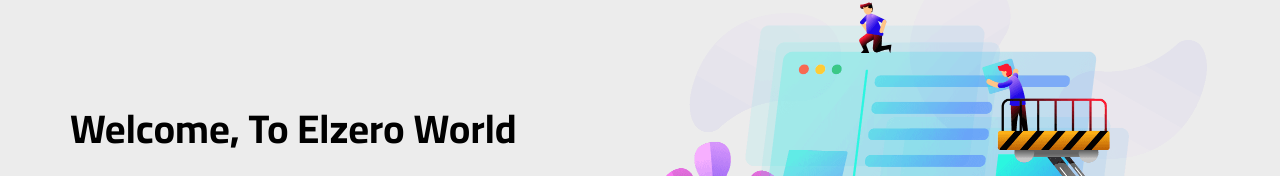
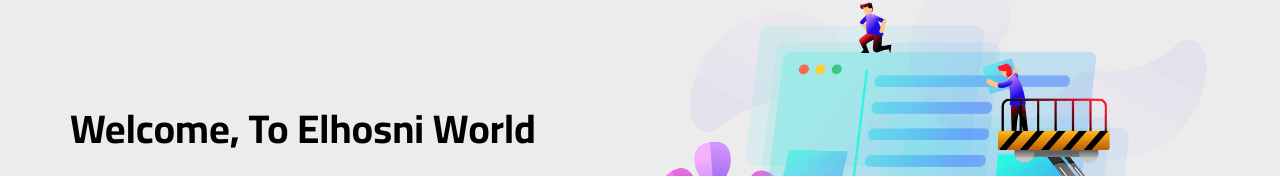
Before and after one commit to HAMZA98755/Template-Three, a plain HTML site: page index.html in a window 1280 px wide. Shown: the part 182-358 px from the top of the page. Drawn offline with Linux system fonts and the light colour scheme.

Commit message:
Same Changes

```diff
--- a/index.html
+++ b/index.html
@@ -78,7 +78,7 @@
      <div class="landing" id="landing">
         <div class="container">
             <div class="text">
-                <h1>Welcome, To Elzero World</h1>
+                <h1>Welcome, To Elhosni World</h1>
                 <p>
                     Here Iam gonna share everything about my life. Books Iam reading, Games Iam Playing, Stories and Events
                 </p>
```
